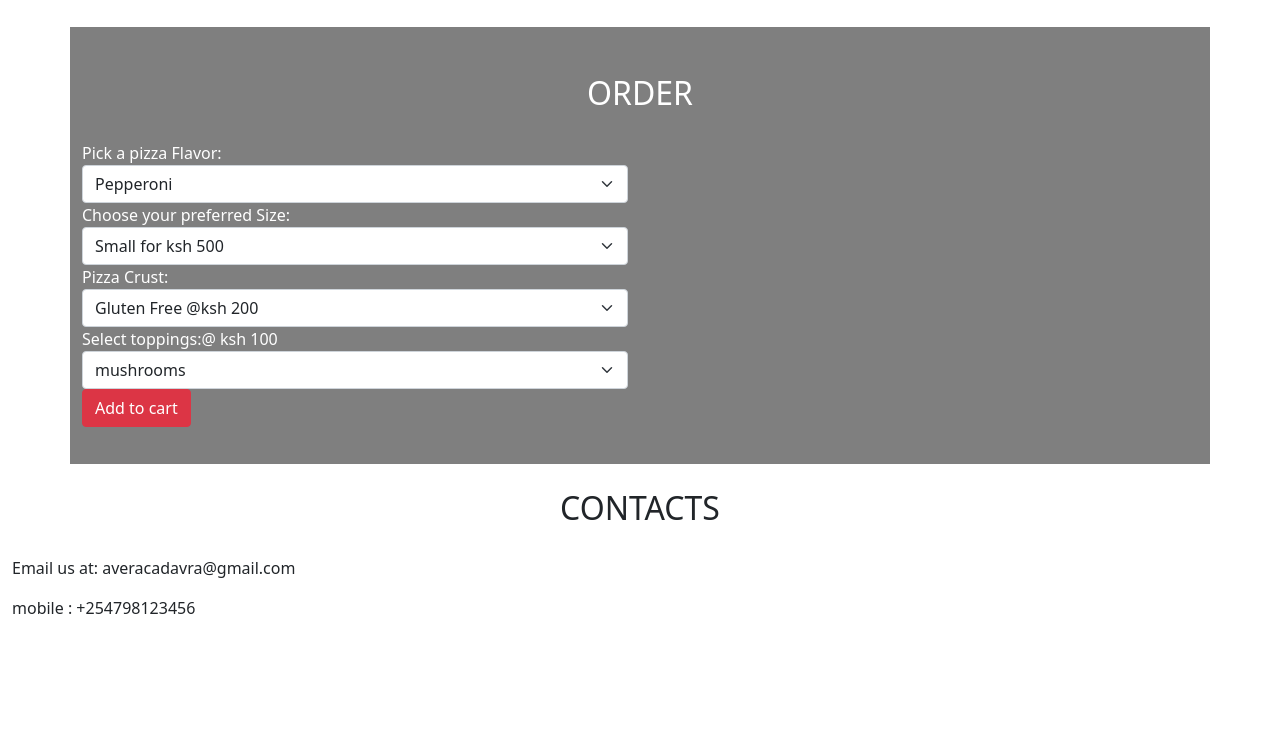
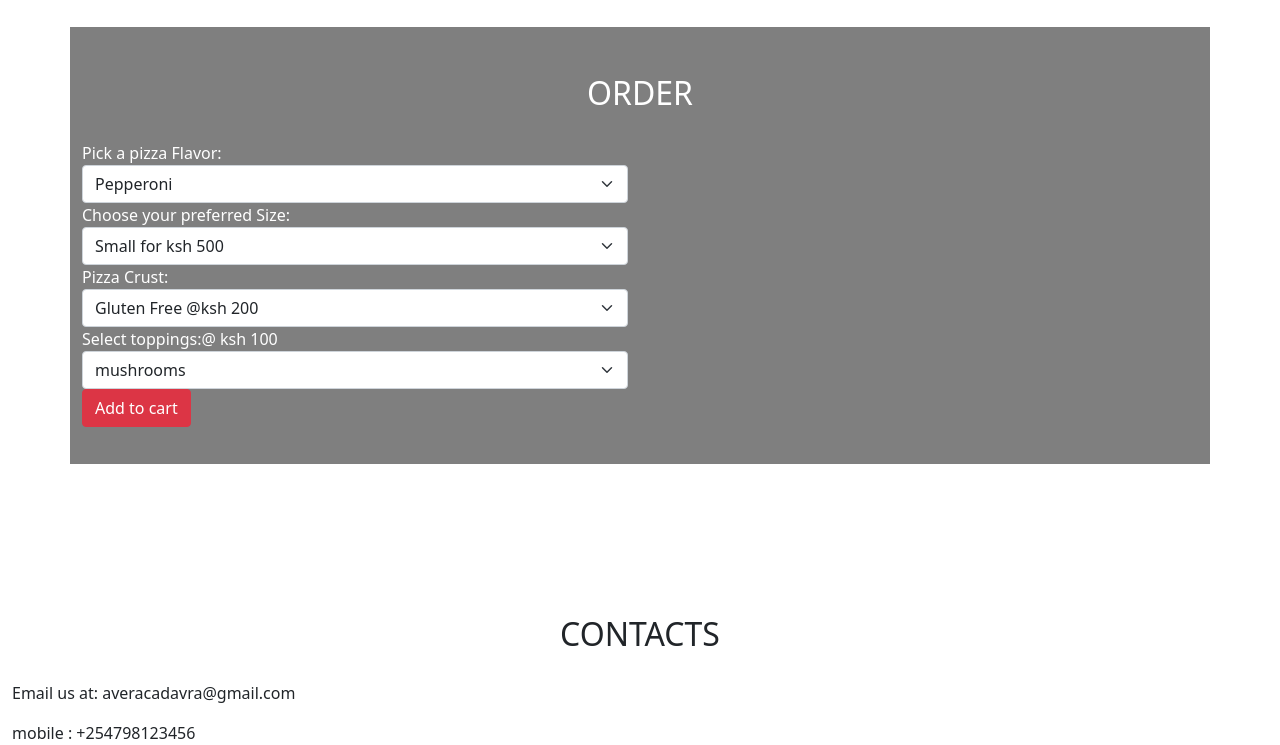
Before and after one commit to lydiah1wachira/Pizza-Pizzeria, a plain HTML site: page index.html in a window 1280 px wide. Shown: the part 1637-2382 px from the top of the page. Before the commit the page ends 2257 px from the top, so only its background shows below. Drawn offline with nearby package versions, Linux system fonts and the light colour scheme.

Commit message:
add styles to the contact section.

```diff
--- a/css/styles.css
+++ b/css/styles.css
@@ -62,3 +62,6 @@
   padding-top: 2%;
   padding-bottom: 3%;
 }
+#contacts{
+  padding-top:10%;
+}
```
